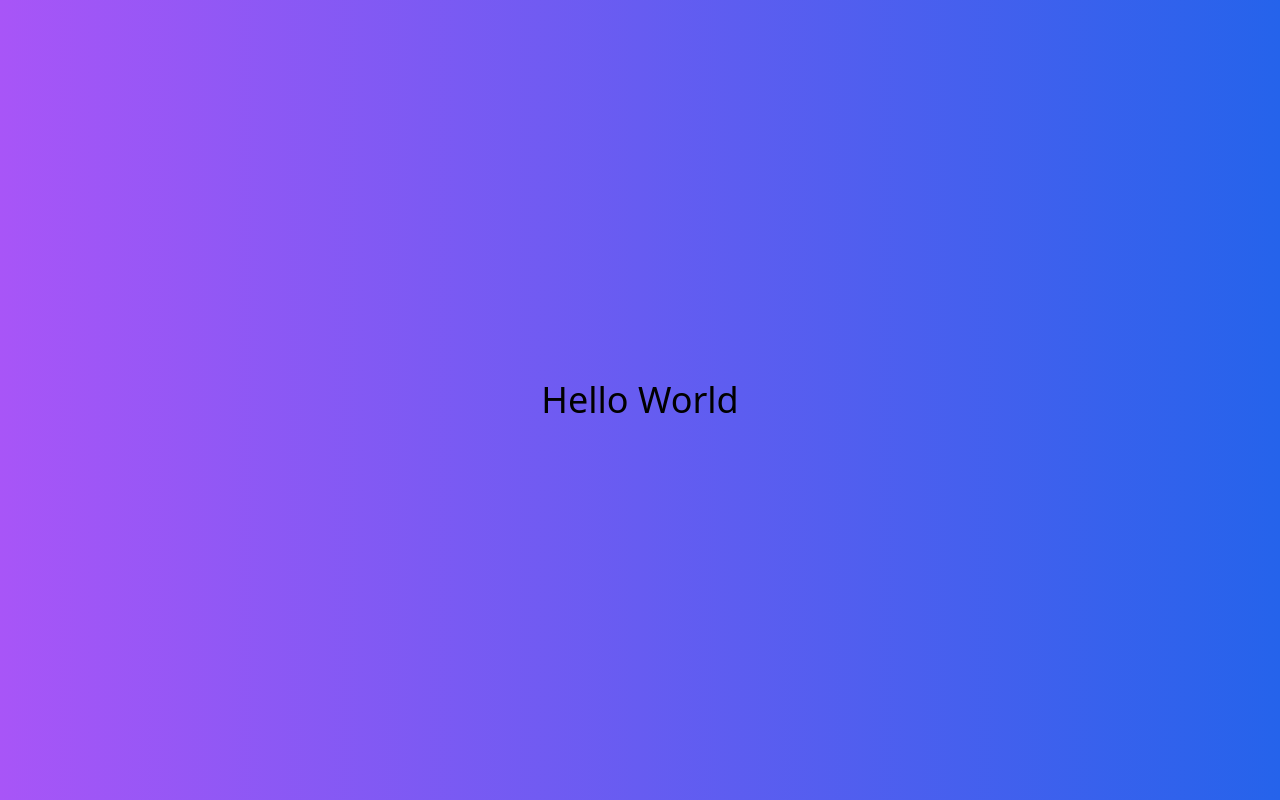
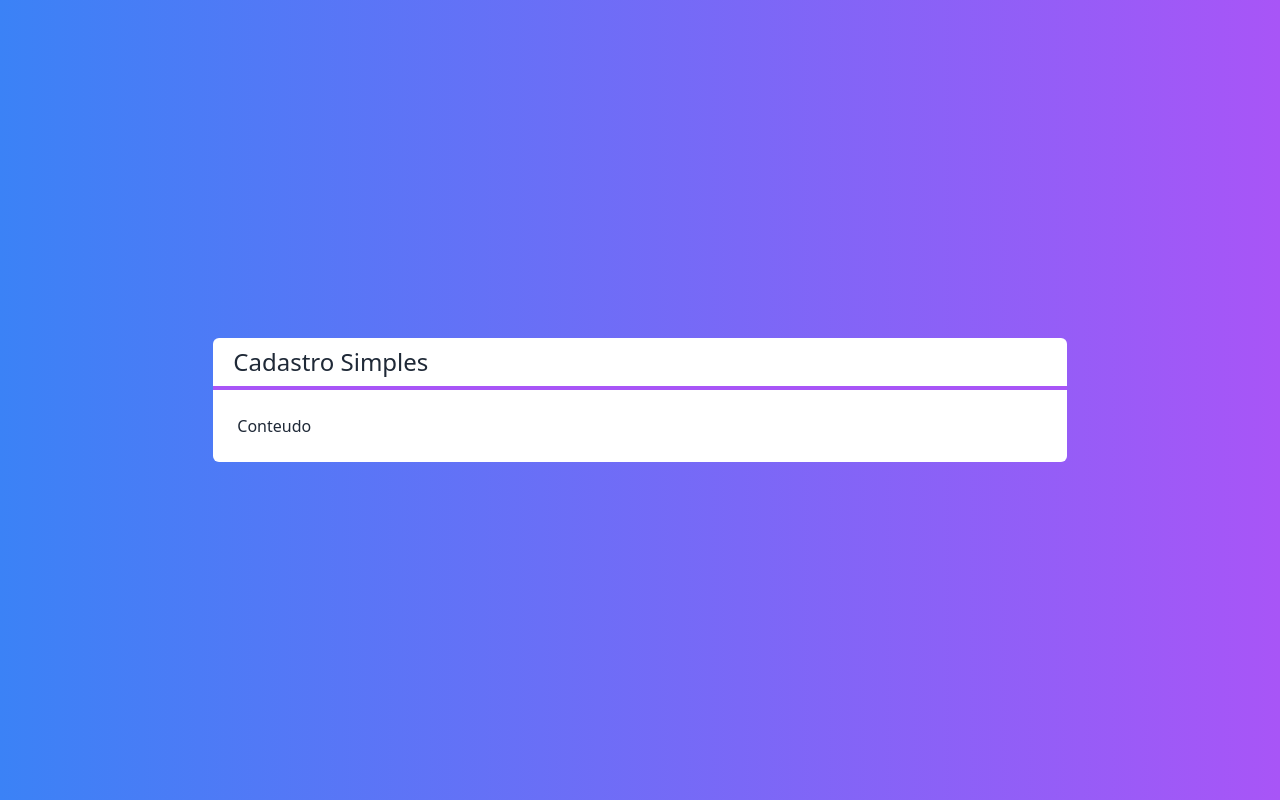
Before and after one commit to adormundo/next-crud, a Next.js app: page / in a window 1280 px wide. Built offline with nearby package versions, Linux system fonts and the light colour scheme.

Commit message:
Componentes Layout e Titulo

```diff
--- /dev/null
+++ b/src/components/Layout.tsx
@@ -0,0 +1,19 @@
+import Titulo from "./Titulo"
+
+interface LayoutProps {
+  titulo: string
+  children: any
+}
+
+export default function Layout(props: LayoutProps) {
+  return (
+    <div className={`
+      flex flex-col w-2/3 rounded-md
+      bg-white text-gray-800
+    `}
+    >
+      <Titulo>{props.titulo}</Titulo>
+      <div className="p-6">{props.children}</div>
+    </div>
+  )
+}
--- /dev/null
+++ b/src/components/Titulo.tsx
@@ -0,0 +1,11 @@
+export default function Titulo(props) {
+  return(
+    <div className="flex flex-col justify-center">
+      <h1 className="px-5 py-2 text-2xl"
+      >
+        {props.children}
+      </h1>
+      <hr className="border-2 border-purple-500"/>
+    </div>
+  )
+}
--- a/src/pages/index.tsx
+++ b/src/pages/index.tsx
@@ -1,10 +1,15 @@
+import Layout from "../components/Layout";
+
 export default function Home() {
   return (
     <div className={`
       flex h-screen justify-center items-center
-      bg-gradient-to-r from-purple-500 to-blue-600
+      bg-gradient-to-r from-blue-500 to-purple-500
+      text-white
     `}>
-      <h1 className="text-4xl">Hello World</h1>
+      <Layout titulo="Cadastro Simples">
+        <span>Conteudo</span>
+      </Layout>
     </div>
   )
 }
```
